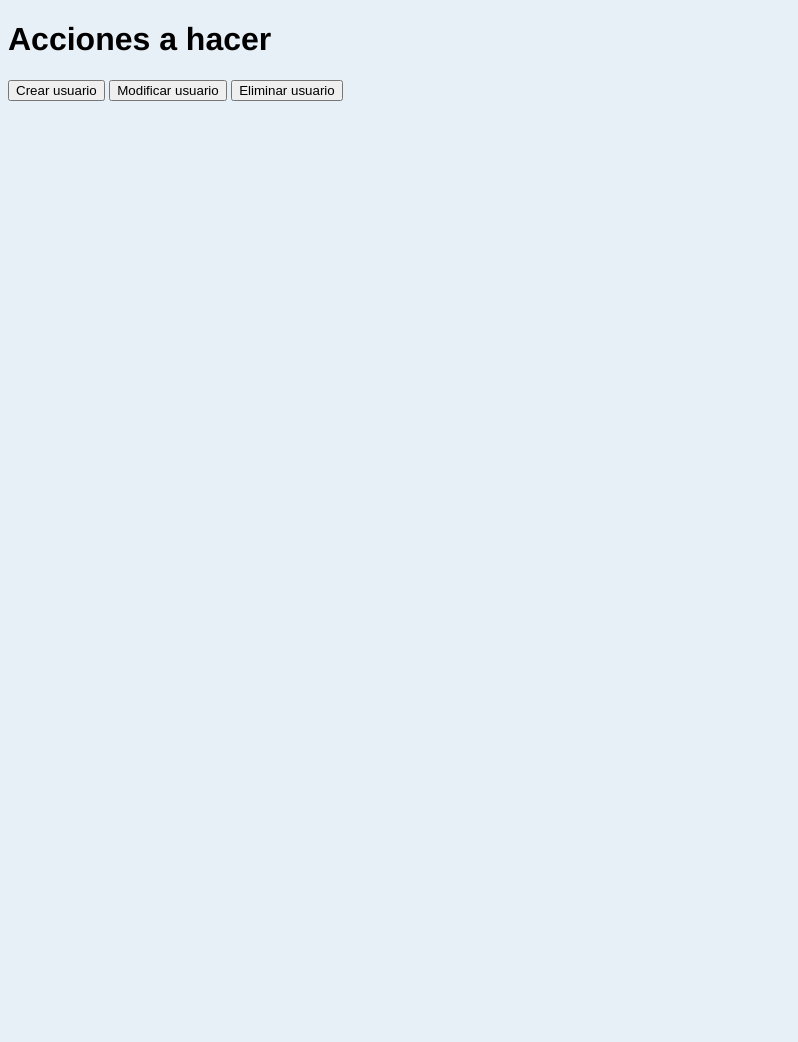
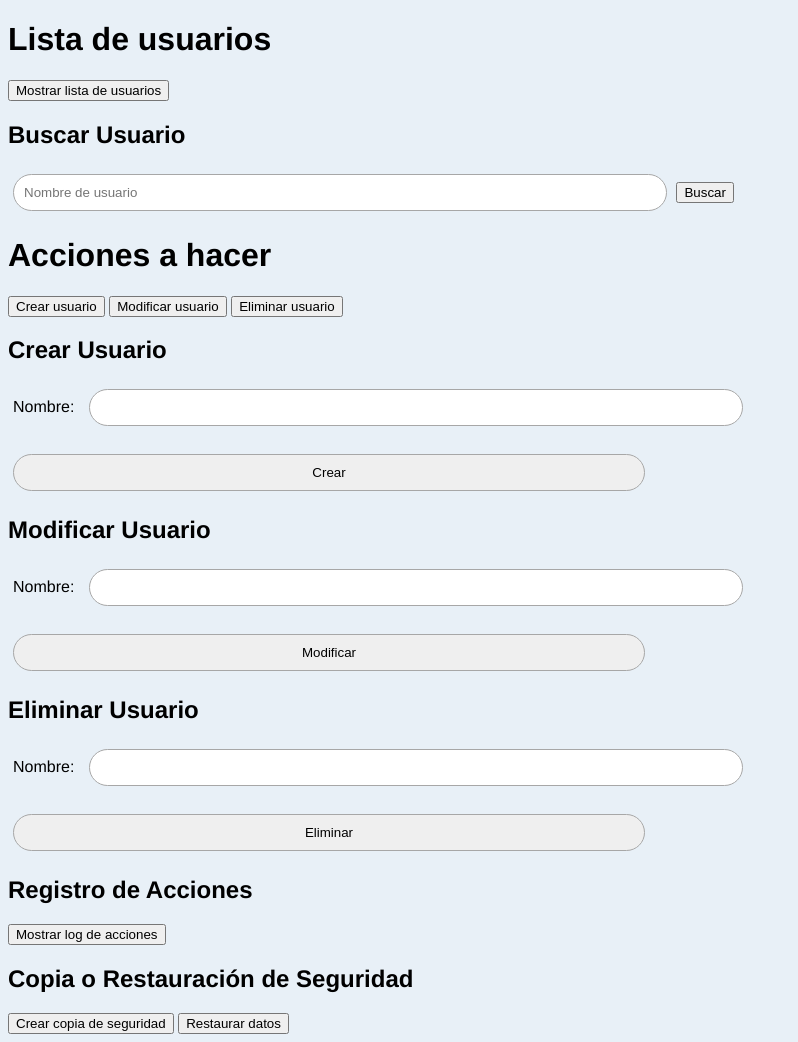
Before and after one commit to gabrielaraudalesr/PHPEquip1, a PHP site: page /principal.html in a window 1280 px wide. Shown: the whole page, without its empty margins (0-798 px from the left). Before the commit the page ends 101 px from the top, so only its background shows below. Run offline with PHP 8.4, Linux system fonts and the light colour scheme.

Commit message:
pagina html2

```diff
--- a/pagina/css/principal.css
+++ b/pagina/css/principal.css
@@ -1,3 +1,21 @@
-.formulario {
-    display: none; /* Ocultar formularios inicialmente */
+.formulario, .log, #listaUsuarios, #busquedaUsuarios {
+    display: none; /* Ocultar secciones inicialmente */
 }
+.log table {
+    width: 100%;
+    border-collapse: collapse;
+}
+.log th, .log td {
+    border: 1px solid #ddd;
+    padding: 8px;
+}
+#gridContainer {
+    display: grid;
+    grid-template-columns: 1fr 1fr;
+    gap: 20px;
+}
+.gridItem {
+    border: 1px solid #ccc;
+    padding: 20px;
+    text-align: center;
+}
--- a/pagina/js/principal.js
+++ b/pagina/js/principal.js
@@ -1,3 +1,11 @@
+const usuarios = [
+    { nombre: "Juan Perez" },
+    { nombre: "Maria Lopez" },
+    { nombre: "Carlos Ruiz" },
+    { nombre: "Ana Gomez" },
+    { nombre: "Luis Martinez" }
+]; // Simulación de base de datos
+
 function mostrarFormulario(id) {
     // Ocultar todos los formularios
     document.querySelectorAll('.formulario').forEach(form => {
@@ -7,3 +15,64 @@ function mostrarFormulario(id) {
     // Mostrar el formulario correspondiente
     document.getElementById(id).style.display = 'block';
 }
+
+function mostrarListaUsuarios() {
+    const listaDiv = document.getElementById('listaUsuarios');
+    const busquedaDiv = document.getElementById('busquedaUsuarios');
+
+    // Mostrar área de búsqueda y lista de usuarios
+    busquedaDiv.style.display = 'block';
+    listaDiv.style.display = 'block';
+
+    // Crear la lista de usuarios
+    listaDiv.innerHTML = '';
+    usuarios.forEach(usuario => {
+        const userDiv = document.createElement('div');
+        userDiv.textContent = usuario.nombre;
+        listaDiv.appendChild(userDiv);
+    });
+}
+
+function buscarUsuario() {
+    const nombreBusqueda = document.getElementById('buscarNombre').value.toLowerCase();
+    const listaDiv = document.getElementById('listaUsuarios');
+
+    // Filtrar usuarios por nombre
+    const usuariosFiltrados = usuarios.filter(usuario =>
+        usuario.nombre.toLowerCase().includes(nombreBusqueda)
+    );
+
+    // Mostrar la lista de usuarios filtrados
+    listaDiv.innerHTML = '';
+    usuariosFiltrados.forEach(usuario => {
+        const userDiv = document.createElement('div');
+        userDiv.textContent = usuario.nombre;
+        listaDiv.appendChild(userDiv);
+    });
+}
+
+function crearBackup() {
+    alert("Copia de seguridad creada con éxito.");
+    // Aquí iría la lógica para crear una copia de seguridad
+}
+
+function restaurarBackup() {
+    alert("Datos restaurados con éxito.");
+    // Aquí iría la lógica para restaurar los datos desde una copia de seguridad
+}
+
+function mostrarLog() {
+    // Simulación de un log de acciones
+    const logs = [
+        { accion: "Login", usuario: "Juan Perez", fecha: "2024-05-13 10:00" },
+        { accion: "Creación de usuario", usuario: "Maria Lopez", fecha: "2024-05-13 11:00" },
+        { accion: "Modificación de usuario", usuario: "Carlos Ruiz", fecha: "2024-05-13 12:00" }
+    ];
+
+    let logContent = '<table><tr><th>Acción</th><th>Usuario</th><th>Fecha</th></tr>';
+    logs.forEach(log => {
+        logContent += `<tr><td>${log.accion}</td><td>${log.usuario}</td><td>${log.fecha}</td></tr>`;
+    });
+    logContent += '</table>';
+    document.getElementById('logContent').innerHTML = logContent;
+}
--- a/pagina/principal.html
+++ b/pagina/principal.html
@@ -4,20 +4,30 @@
     <meta charset="UTF-8">
     <meta name="viewport" content="width=device-width, initial-scale=1.0">
     <link rel="stylesheet" href="./css/estiloPrincipal.css">
-    <link rel="stylesheet" href="./css/principal.css">
+    <link rel="stylesheet" href="./css/prin cipal.css">
     <script src="./js/principal.js"></script>
 
     <title>Página principal</title>
 </head>
 <body>
 
-    <div id="Creacion/Modificacion/Eliminacion">
+    <div id="gridContainer">
+        <div class="gridItem" id="Listar">
+            <h1>Lista de usuarios</h1>
+            <button onclick="mostrarListaUsuarios()">Mostrar lista de usuarios</button>
+            <div id="busquedaUsuarios">
+                <h2>Buscar Usuario</h2>
+                <input type="text" id="buscarNombre" placeholder="Nombre de usuario">
+                <button onclick="buscarUsuario()">Buscar</button>
+            </div>
+            <div id="listaUsuarios"></div>
+        </div>
+
+        <div class="gridItem" id="Creacion/Modificacion/Eliminacion">
             <h1>Acciones a hacer</h1>
-
             <button onclick="mostrarFormulario('formCrear')">Crear usuario</button>
             <button onclick="mostrarFormulario('formModificar')">Modificar usuario</button>
             <button onclick="mostrarFormulario('formEliminar')">Eliminar usuario</button>
-
         </div>
 
         <div id="formCrear" class="formulario">
@@ -47,5 +57,22 @@
             </form>
         </div>
 
+        <div class="gridItem" id="logAcciones">
+            <h2>Registro de Acciones</h2>
+            <button onclick="mostrarLog()">Mostrar log de acciones</button>
+            <div id="logContent">
+                <!-- Aquí se mostrará el log -->
+            </div>
+        </div>
+
+        <div class="gridItem" id="backupRestore">
+            <h2>Copia o Restauración de Seguridad</h2>
+            <button onclick="crearBackup()">Crear copia de seguridad</button>
+            <button onclick="restaurarBackup()">Restaurar datos</button>
+        </div>
+    </div>
+
+
+
 </body>
 </html>
```
Lines whose indentation alone changed are shown as unchanged.
